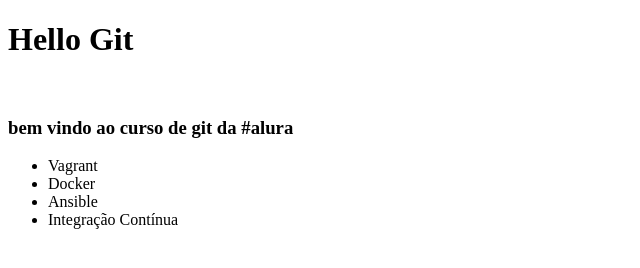
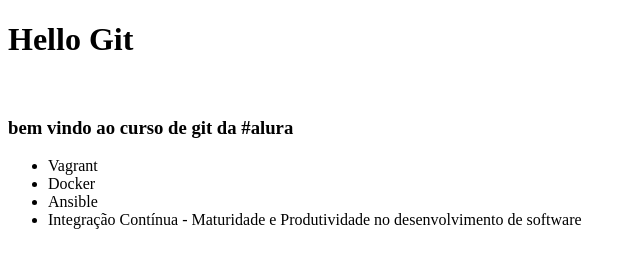
Before and after one commit to otavianolmendes/cursogit, a plain HTML site: page index.html in a window 1280 px wide. Shown: the whole page, without its empty margins (0-640 px from the left). Drawn offline with Linux system fonts and the light colour scheme.

Commit message:
Alterando nome do curso Integração Contínua

```diff
--- a/index.html
+++ b/index.html
@@ -18,7 +18,7 @@
     <li>Vagrant</li>
     <li>Docker</li>
     <li>Ansible</li>
-    <li>Integração Contínua</li>
+    <li>Integração Contínua - Maturidade e Produtividade no desenvolvimento de software</li>
   </ul>
 
 </body>
```
